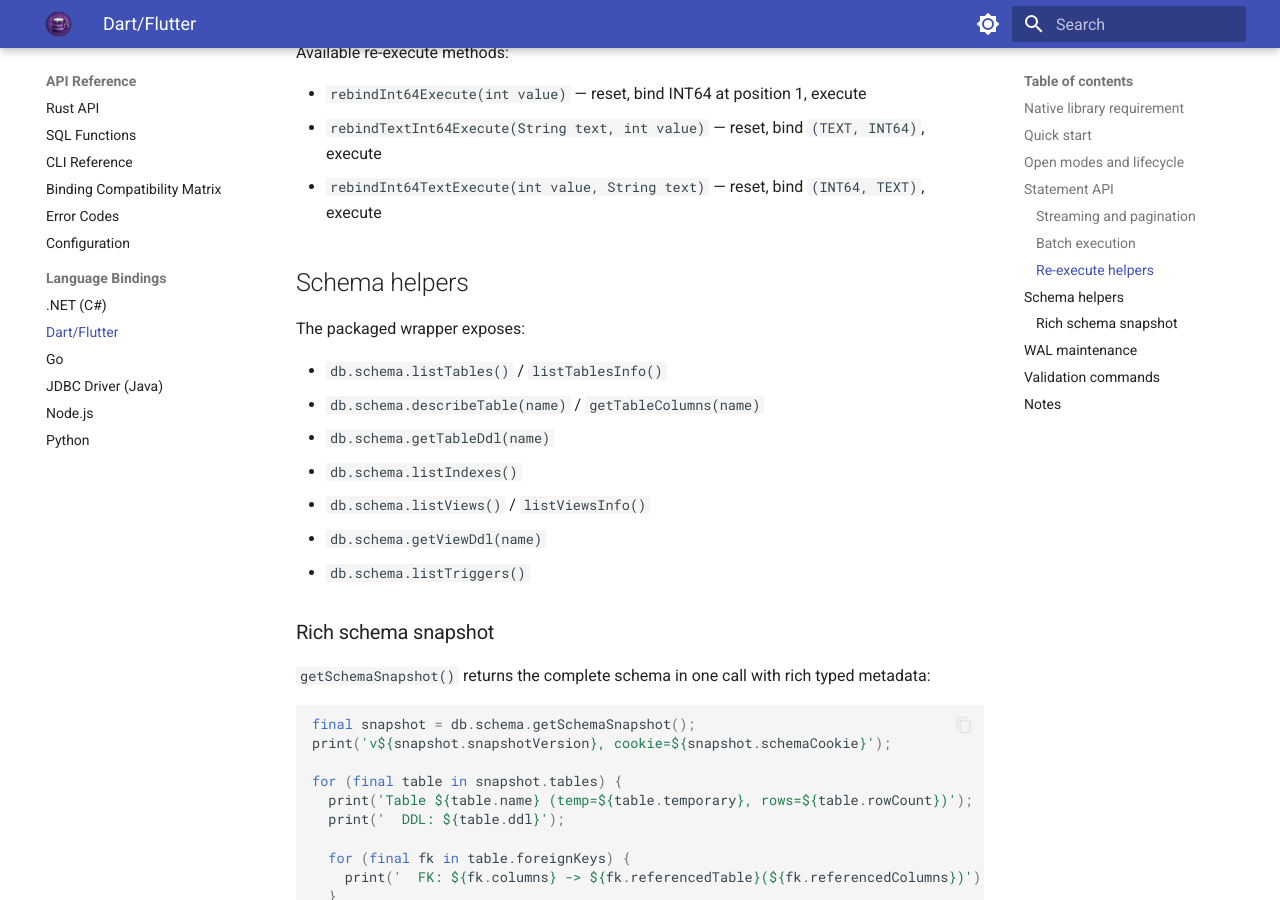
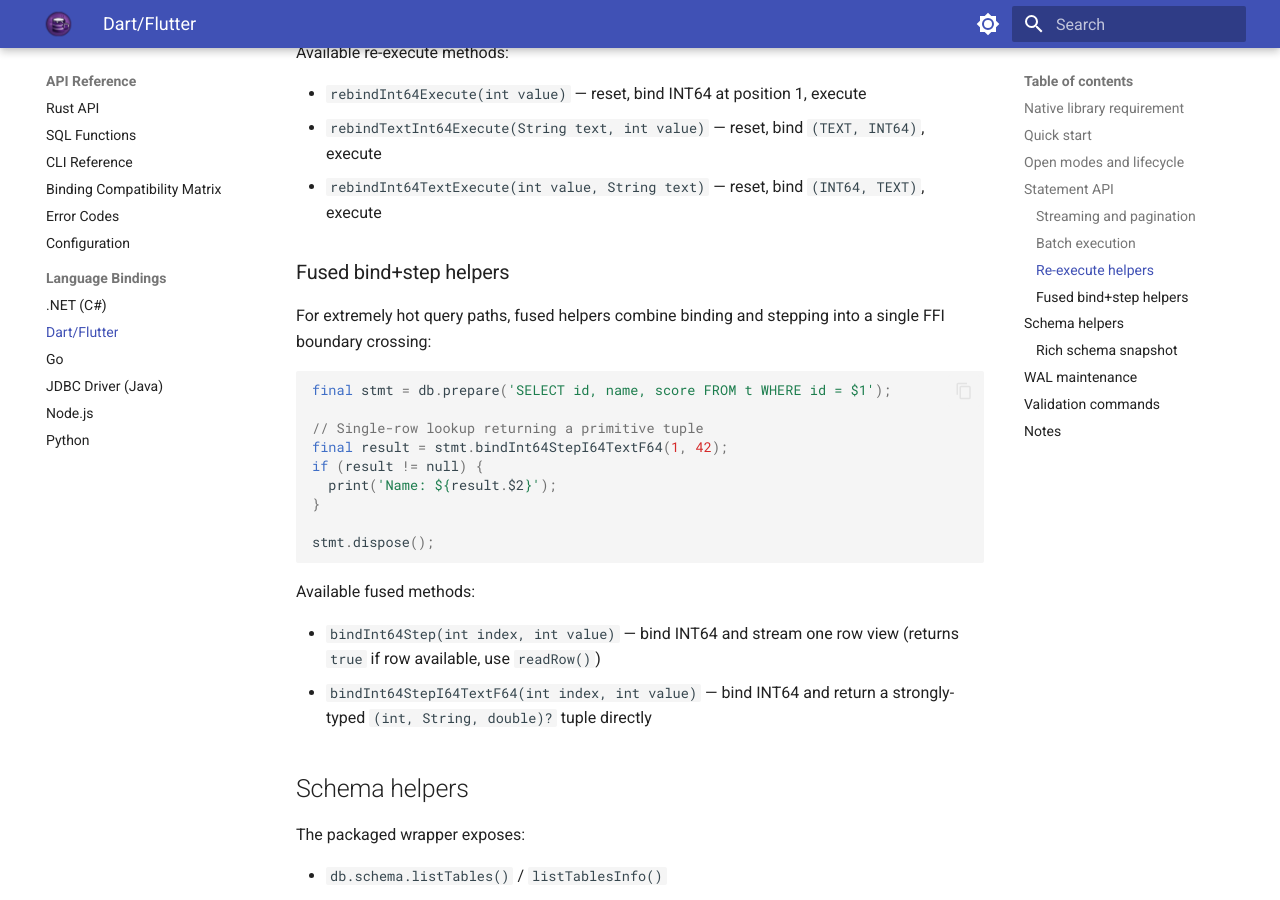
Before and after one commit to sphildreth/decentdb, an MkDocs documentation site: the page built from docs/api/dart.md, in a window 1280 px wide and 900 px high, scrolled down 3805 px. Built offline with MkDocs 1.6.1 and Material for MkDocs 9.7.7, drawn with Linux system fonts in a browser that asks for light colours; the version menu is left out; some of the changed text lies outside the part shown.

Commit message:
feat(dart): enhance Dart bindings with fused bind+step helpers
- Updated Dart bindings to include fused bind+step helpers: `bindInt64Step` and `bindInt64StepI64TextF64`, optimizing performance for hot query paths.
- Improved coverage metrics in the binding review, achieving 100% coverage for Dart functions.
- Resolved previous gaps in the Dart API, including the implementation of the missing fused helpers.
- Updated changelog and API documentation to reflect these changes and improvements.

````diff
--- a/docs/about/changelog.md
+++ b/docs/about/changelog.md
@@ -17,7 +17,7 @@ and this project adheres to [Semantic Versioning](https://semver.org/spec/v2.0.0
 - Rust engine rich schema snapshot model (`SchemaSnapshot` and related structs in `metadata.rs`) with a single authoritative builder path in `db.rs` and deterministic name-ordered collections.
 - C ABI function `ddb_db_get_schema_snapshot_json` for one-shot schema snapshot JSON retrieval over the stable ABI.
 - Dart binding streaming statement refactor: `step()` and `nextPage()` now stream from native row-view buffers without materializing the full result set in Dart. `query()` internally chunks at 256 rows via the streaming path.
-- Dart binding fast-path wrappers: `executeBatchInt64`, `executeBatchI64TextF64`, `executeBatchTyped`, `rebindInt64Execute`, `rebindTextInt64Execute`, `rebindInt64TextExecute`, and `Database.evictSharedWal`.
+- Dart binding fast-path wrappers: `executeBatchInt64`, `executeBatchI64TextF64`, `executeBatchTyped`, `rebindInt64Execute`, `rebindTextInt64Execute`, `rebindInt64TextExecute`, `Database.evictSharedWal`, and fused bind+step helpers `bindInt64Step` and `bindInt64StepI64TextF64`.
 - Dart binding test suite expanded with `schema_snapshot_test.dart`, `statement_streaming_test.dart`, and `fast_paths_test.dart` covering rich schema, streaming semantics, and batch/re-execute fast paths.
 - Dart benchmark (`bench_fetch.dart`) updated to measure streaming `step()` and `nextPage()` paths instead of the old hidden full-fetch implementation.
 - Regression coverage for decimal aggregate correctness:
--- a/docs/api/dart.md
+++ b/docs/api/dart.md
@@ -154,6 +154,27 @@ Available re-execute methods:
 - `rebindTextInt64Execute(String text, int value)` — reset, bind `(TEXT, INT64)`, execute
 - `rebindInt64TextExecute(int value, String text)` — reset, bind `(INT64, TEXT)`, execute
 
+### Fused bind+step helpers
+
+For extremely hot query paths, fused helpers combine binding and stepping into a single FFI boundary crossing:
+
+```dart
+final stmt = db.prepare('SELECT id, name, score FROM t WHERE id = $1');
+
+// Single-row lookup returning a primitive tuple
+final result = stmt.bindInt64StepI64TextF64(1, 42);
+if (result != null) {
+  print('Name: ${result.$2}');
+}
+
+stmt.dispose();
+```
+
+Available fused methods:
+
+- `bindInt64Step(int index, int value)` — bind INT64 and stream one row view (returns `true` if row available, use `readRow()`)
+- `bindInt64StepI64TextF64(int index, int value)` — bind INT64 and return a strongly-typed `(int, String, double)?` tuple directly
+
 ## Schema helpers
 
 The packaged wrapper exposes:
````
Also changed, not shown: other parts of docs/api/dart.md (+0 -1 lines), design/BINDING_REVIEW_FOR_V2.md (+7 -8 lines), 3 other files.
